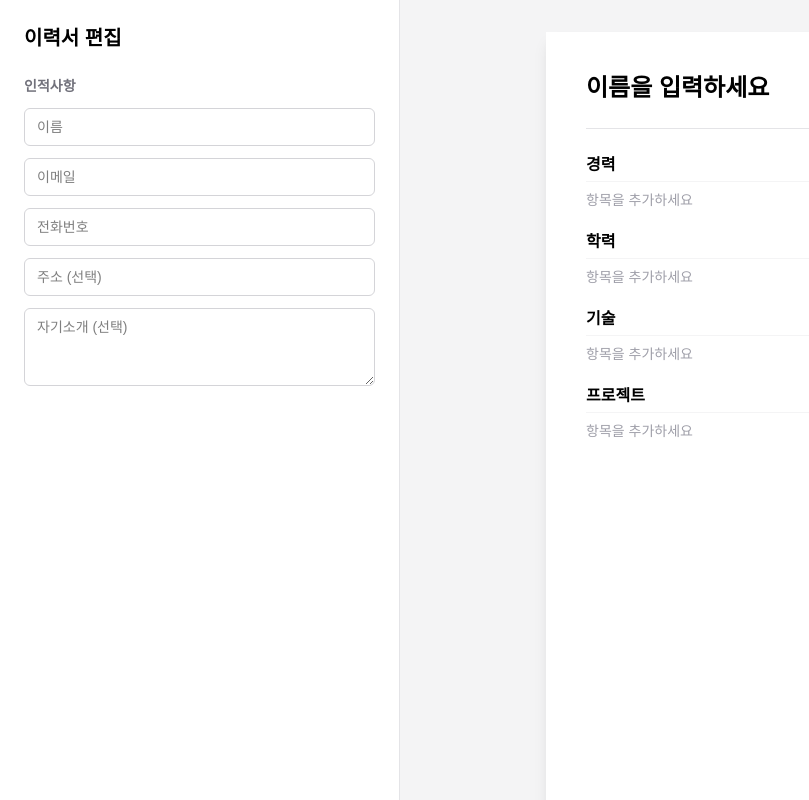
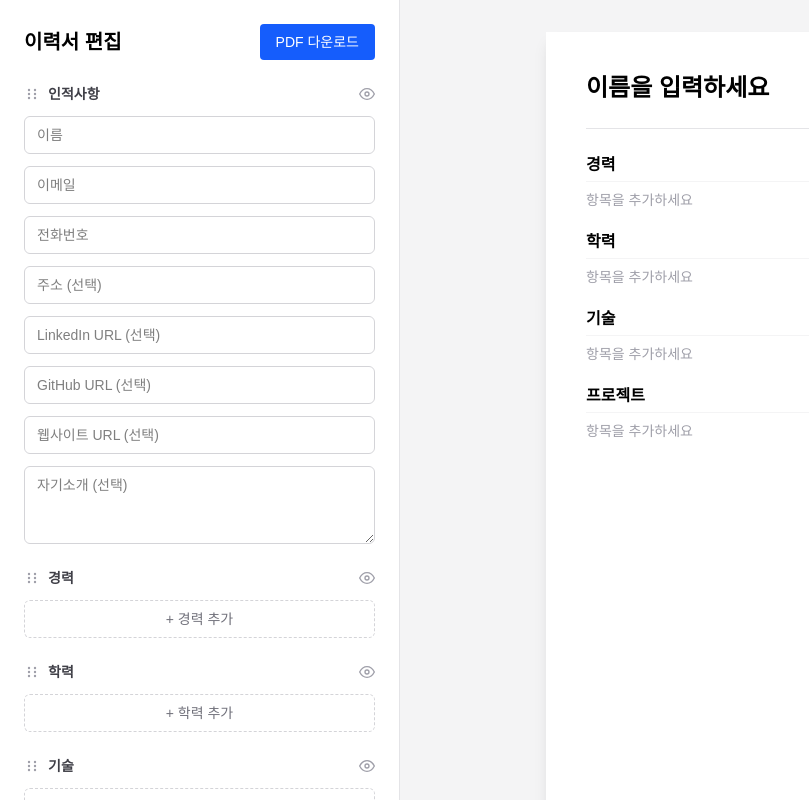
Before and after one commit to khkim6040/resume-kr, a Next.js app: page / in a window 1280 px wide. Shown: the whole page, without its empty margins (0-809 px from the left). Built offline with nearby package versions, Linux system fonts and the light colour scheme; a web font is replaced by a local one.

Commit message:
feat: 에디터에 DnD 순서 변경, 가시성 토글, 섹션 폼 통합
@dnd-kit 드래그앤드롭, 8개 섹션 편집 폼 연결, PDF 다운로드 버튼 배치

```diff
--- a/src/components/editor/Editor.tsx
+++ b/src/components/editor/Editor.tsx
@@ -1,53 +1,195 @@
 "use client";
 
+import {
+  DndContext,
+  PointerSensor,
+  closestCenter,
+  useSensor,
+  useSensors,
+  type DragEndEvent,
+} from "@dnd-kit/core";
+import {
+  SortableContext,
+  useSortable,
+  verticalListSortingStrategy,
+} from "@dnd-kit/sortable";
+import { CSS } from "@dnd-kit/utilities";
 import { useResumeStore } from "@/store/resume";
+import type { Section } from "@/types/resume";
+import WorkExperienceEditor from "./sections/WorkExperienceEditor";
+import EducationEditor from "./sections/EducationEditor";
+import SkillsEditor from "./sections/SkillsEditor";
+import ProjectsEditor from "./sections/ProjectsEditor";
+import CertificatesEditor from "./sections/CertificatesEditor";
+import LanguagesEditor from "./sections/LanguagesEditor";
+import AwardsEditor from "./sections/AwardsEditor";
+import DownloadButton from "./DownloadButton";
 
-export default function Editor() {
+const INPUT = "rounded-md border border-zinc-300 px-3 py-2 text-sm focus:border-zinc-500 focus:outline-none";
+
+function PersonalInfoEditor() {
   const { data, updatePersonalInfo } = useResumeStore();
   const { personalInfo } = data;
-
   return (
-    <div className="flex h-full flex-col gap-6 overflow-y-auto p-6">
-      <h1 className="text-xl font-bold">이력서 편집</h1>
-
-      <section className="flex flex-col gap-3">
-        <h2 className="text-sm font-semibold text-zinc-500">인적사항</h2>
+    <div className="flex flex-col gap-3">
       <input
         type="text"
         placeholder="이름"
         value={personalInfo.name}
         onChange={(e) => updatePersonalInfo({ name: e.target.value })}
-          className="rounded-md border border-zinc-300 px-3 py-2 text-sm focus:border-zinc-500 focus:outline-none"
+        className={INPUT}
       />
       <input
         type="email"
         placeholder="이메일"
         value={personalInfo.email}
         onChange={(e) => updatePersonalInfo({ email: e.target.value })}
-          className="rounded-md border border-zinc-300 px-3 py-2 text-sm focus:border-zinc-500 focus:outline-none"
+        className={INPUT}
       />
       <input
         type="tel"
         placeholder="전화번호"
         value={personalInfo.phone}
         onChange={(e) => updatePersonalInfo({ phone: e.target.value })}
-          className="rounded-md border border-zinc-300 px-3 py-2 text-sm focus:border-zinc-500 focus:outline-none"
+        className={INPUT}
       />
       <input
         type="text"
         placeholder="주소 (선택)"
         value={personalInfo.address ?? ""}
         onChange={(e) => updatePersonalInfo({ address: e.target.value })}
-          className="rounded-md border border-zinc-300 px-3 py-2 text-sm focus:border-zinc-500 focus:outline-none"
+        className={INPUT}
+      />
+      <input
+        type="url"
+        placeholder="LinkedIn URL (선택)"
+        value={personalInfo.linkedin ?? ""}
+        onChange={(e) => updatePersonalInfo({ linkedin: e.target.value })}
+        className={INPUT}
+      />
+      <input
+        type="url"
+        placeholder="GitHub URL (선택)"
+        value={personalInfo.github ?? ""}
+        onChange={(e) => updatePersonalInfo({ github: e.target.value })}
+        className={INPUT}
+      />
+      <input
+        type="url"
+        placeholder="웹사이트 URL (선택)"
+        value={personalInfo.website ?? ""}
+        onChange={(e) => updatePersonalInfo({ website: e.target.value })}
+        className={INPUT}
       />
       <textarea
         placeholder="자기소개 (선택)"
         value={personalInfo.summary ?? ""}
         onChange={(e) => updatePersonalInfo({ summary: e.target.value })}
         rows={3}
-          className="rounded-md border border-zinc-300 px-3 py-2 text-sm focus:border-zinc-500 focus:outline-none"
+        className={INPUT}
       />
-      </section>
     </div>
   );
 }
+
+function sectionContent(type: Section["type"]) {
+  switch (type) {
+    case "personalInfo": return <PersonalInfoEditor />;
+    case "workExperience": return <WorkExperienceEditor />;
+    case "education": return <EducationEditor />;
+    case "skills": return <SkillsEditor />;
+    case "projects": return <ProjectsEditor />;
+    case "certificates": return <CertificatesEditor />;
+    case "languages": return <LanguagesEditor />;
+    case "awards": return <AwardsEditor />;
+  }
+}
+
+function SortableSection({ section }: { section: Section }) {
+  const { toggleSectionVisibility } = useResumeStore();
+  const { attributes, listeners, setNodeRef, transform, transition, isDragging } =
+    useSortable({ id: section.id });
+
+  const style = {
+    transform: CSS.Transform.toString(transform),
+    transition,
+    opacity: isDragging ? 0.5 : 1,
+  };
+
+  return (
+    <div ref={setNodeRef} style={style} className="flex flex-col gap-3">
+      <div className="flex items-center gap-2">
+        <button
+          {...attributes}
+          {...listeners}
+          className="cursor-grab touch-none text-zinc-400 hover:text-zinc-600 active:cursor-grabbing"
+          aria-label="드래그하여 순서 변경"
+        >
+          <svg width="16" height="16" viewBox="0 0 16 16" fill="currentColor">
+            <circle cx="5" cy="4" r="1.2" />
+            <circle cx="5" cy="8" r="1.2" />
+            <circle cx="5" cy="12" r="1.2" />
+            <circle cx="11" cy="4" r="1.2" />
+            <circle cx="11" cy="8" r="1.2" />
+            <circle cx="11" cy="12" r="1.2" />
+          </svg>
+        </button>
+        <h2 className="flex-1 text-sm font-semibold text-zinc-700">{section.title}</h2>
+        <button
+          onClick={() => toggleSectionVisibility(section.id)}
+          className="text-xs text-zinc-400 hover:text-zinc-600"
+          aria-label={section.visible ? "섹션 숨기기" : "섹션 표시"}
+        >
+          {section.visible ? (
+            <svg width="16" height="16" viewBox="0 0 24 24" fill="none" stroke="currentColor" strokeWidth="2">
+              <path d="M1 12s4-8 11-8 11 8 11 8-4 8-11 8-11-8-11-8z" />
+              <circle cx="12" cy="12" r="3" />
+            </svg>
+          ) : (
+            <svg width="16" height="16" viewBox="0 0 24 24" fill="none" stroke="currentColor" strokeWidth="2">
+              <path d="M17.94 17.94A10.07 10.07 0 0 1 12 20c-7 0-11-8-11-8a18.45 18.45 0 0 1 5.06-5.94" />
+              <path d="M9.9 4.24A9.12 9.12 0 0 1 12 4c7 0 11 8 11 8a18.5 18.5 0 0 1-2.16 3.19" />
+              <line x1="1" y1="1" x2="23" y2="23" />
+            </svg>
+          )}
+        </button>
+      </div>
+      {section.visible && sectionContent(section.type)}
+    </div>
+  );
+}
+
+export default function Editor() {
+  const { data, reorderSections } = useResumeStore();
+  const sorted = [...data.sections].sort((a, b) => a.order - b.order);
+
+  const sensors = useSensors(useSensor(PointerSensor, { activationConstraint: { distance: 5 } }));
+
+  function handleDragEnd(event: DragEndEvent) {
+    const { active, over } = event;
+    if (!over || active.id === over.id) return;
+    const fromIndex = sorted.findIndex((s) => s.id === active.id);
+    const toIndex = sorted.findIndex((s) => s.id === over.id);
+    if (fromIndex !== -1 && toIndex !== -1) {
+      reorderSections(fromIndex, toIndex);
+    }
+  }
+
+  return (
+    <div className="flex h-full flex-col gap-6 overflow-y-auto p-6">
+      <div className="flex items-center justify-between">
+        <h1 className="text-xl font-bold">이력서 편집</h1>
+        <DownloadButton />
+      </div>
+      <DndContext sensors={sensors} collisionDetection={closestCenter} onDragEnd={handleDragEnd}>
+        <SortableContext items={sorted.map((s) => s.id)} strategy={verticalListSortingStrategy}>
+          <div className="flex flex-col gap-6">
+            {sorted.map((section) => (
+              <SortableSection key={section.id} section={section} />
+            ))}
+          </div>
+        </SortableContext>
+      </DndContext>
+    </div>
+  );
+}
```
Lines whose indentation alone changed are shown as unchanged.
